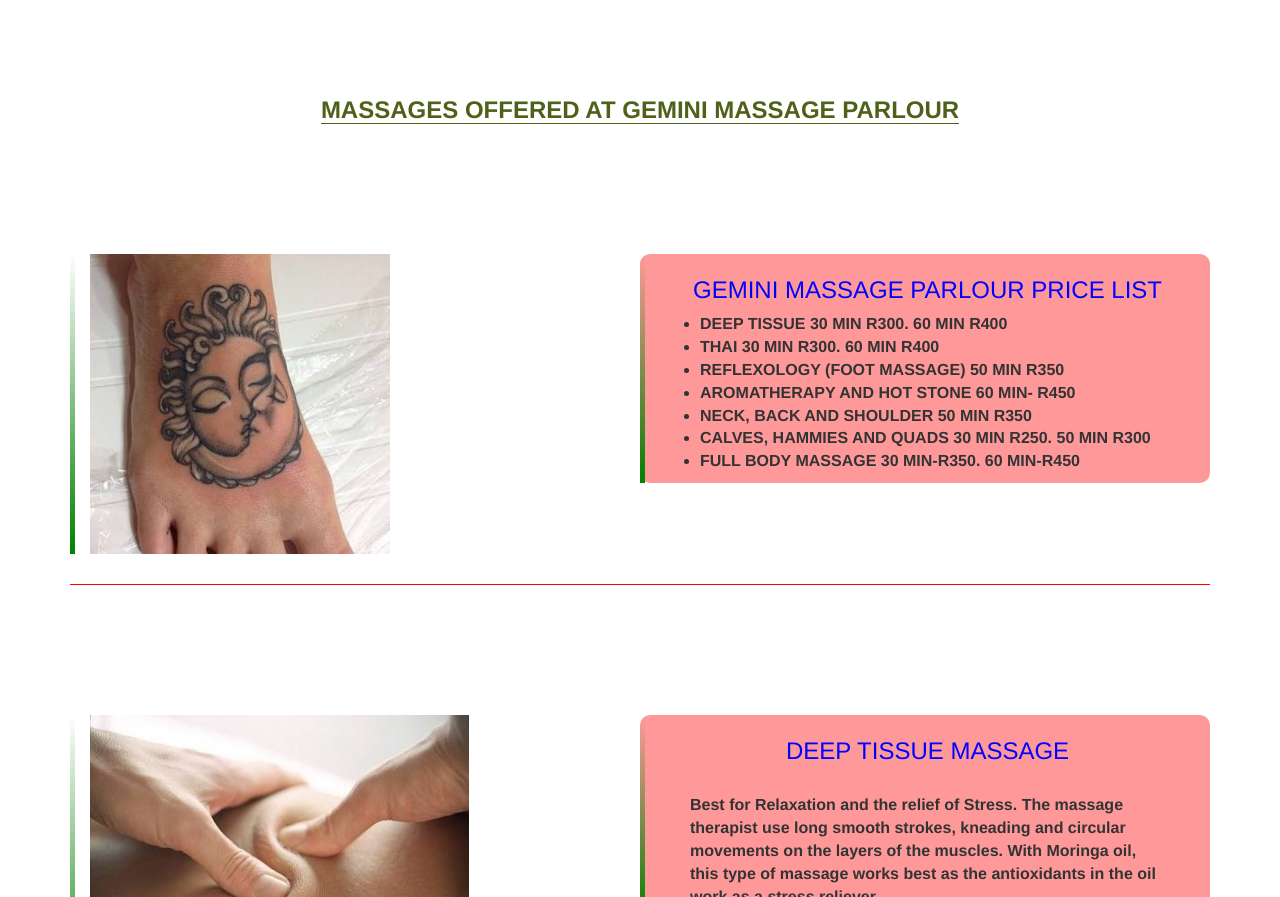
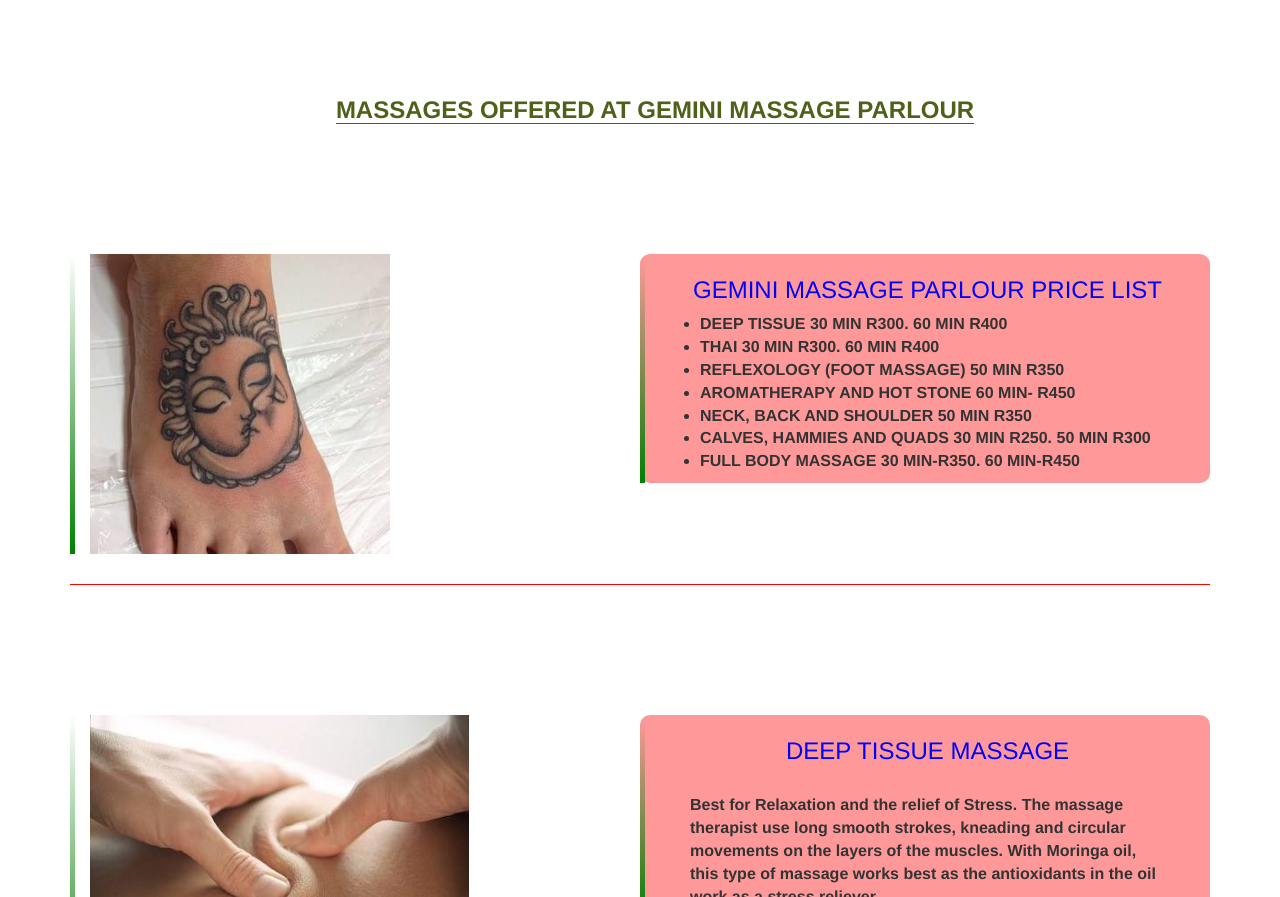
Before and after one commit to KPIII/KPIII.github.io, a plain HTML site: page index.html in a window 1280 px wide. Shown: the part 1009-1906 px from the top of the page. Drawn offline with Linux system fonts and the light colour scheme.

Commit message:
edit style.css

```diff
--- a/css/style.css
+++ b/css/style.css
@@ -405,7 +405,7 @@ h3
 
 #shead
 {
-	margin:100px 0px 0px 0px;
+	margin:100px 0px 0px 30px;
 	font-weight:bold;
 	color:rgba(60,80,0,0.9);
 }
```
